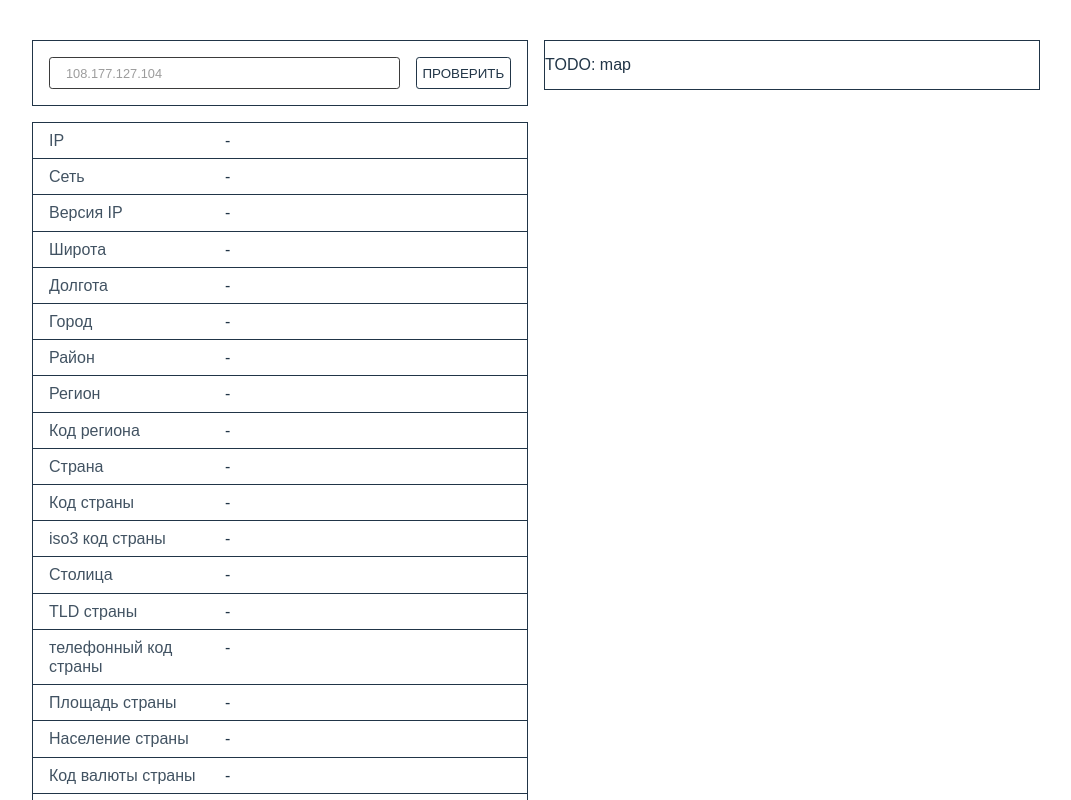
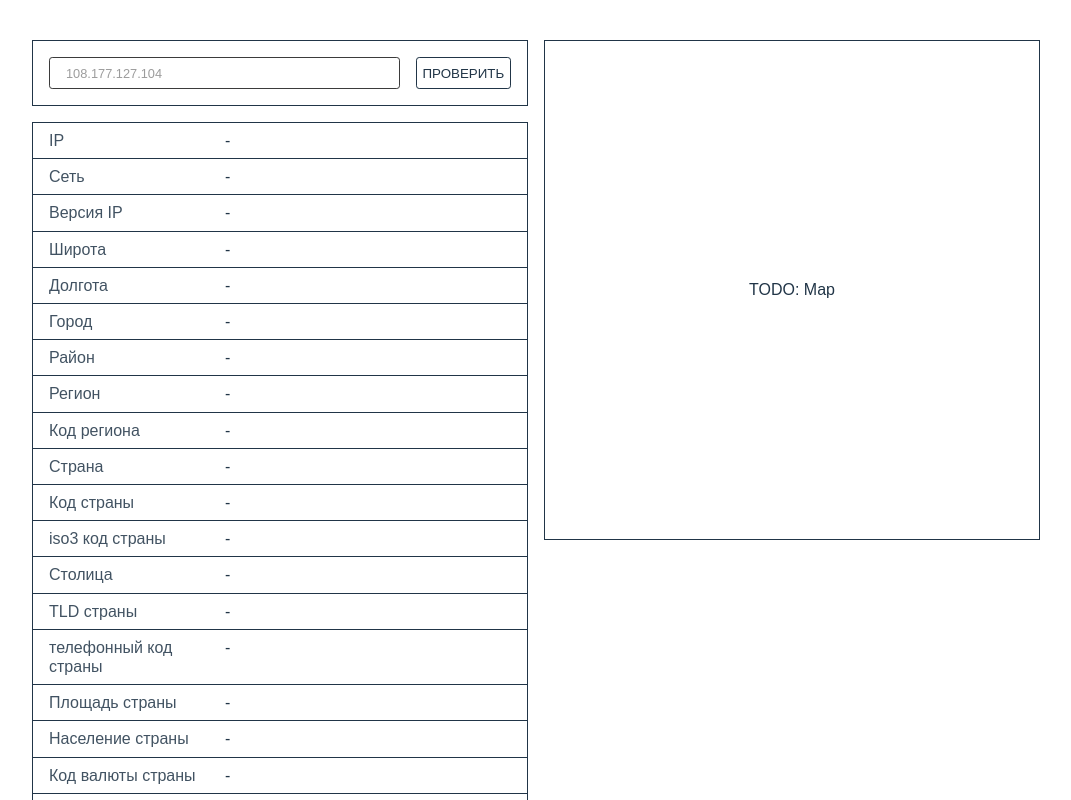
Before and after one commit to Sergey-Maxim0v/ip-check, a React (Vite) app: page / in a window 1280 px wide. Shown: the top 800 px of the page, without its empty margins (104-1175 px from the left). Built offline with nearby package versions, Linux system fonts and the light colour scheme; no server answers.

Commit message:
Map: todo

```diff
--- /dev/null
+++ b/src/components/Map/index.tsx
@@ -0,0 +1,15 @@
+import { IInfo } from "../../constants/defaultInfo.ts";
+
+import styles from "./styles.module.scss";
+
+const Map = ({ info }: { info: IInfo }) => {
+  const coordinates =
+    info.latitude.value && info.longitude.value
+      ? `${info.latitude.value},${info.longitude.value}`
+      : undefined;
+
+  console.log(coordinates);
+  return <div className={styles.map}>TODO: Map</div>;
+};
+
+export default Map;
--- /dev/null
+++ b/src/components/Map/styles.module.scss
@@ -0,0 +1,7 @@
+.map {
+  width: 100%;
+  height: 100%;
+  display: flex;
+  align-items: center;
+  justify-content: center;
+}
--- a/src/components/Page/index.tsx
+++ b/src/components/Page/index.tsx
@@ -4,6 +4,7 @@ import { useState } from "react";
 import styles from "./styles.module.scss";
 import Form from "../Form";
 import InfoElement from "../InfoElement";
+import Map from "../Map";
 
 const Page = () => {
   const [ip, setIp] = useState<string>();
@@ -24,10 +25,7 @@ const Page = () => {
       </div>
 
       <div className={styles.map}>
-        <br />
-        TODO: map
-        <br />
-        <br />
+        <Map info={info} />
       </div>
     </div>
   );
--- a/src/components/Page/styles.module.scss
+++ b/src/components/Page/styles.module.scss
@@ -44,4 +44,9 @@
 
 .map {
   border: 1px solid currentColor;
+  height: 500px;
+  max-height: 70vh;
+  display: flex;
+  align-items: center;
+  justify-content: center;
 }
--- a/src/constants/defaultInfo.ts
+++ b/src/constants/defaultInfo.ts
@@ -129,7 +129,7 @@ export const DEFAULT_INFO: IInfo = {
     description: "currency name",
   },
   in_eu: {
-    name: "Страна член ЕС",
+    name: "Страна ЕС",
     value: undefined,
     source: undefined,
     description:
--- a/src/hooks/useIpInfo.ts
+++ b/src/hooks/useIpInfo.ts
@@ -6,7 +6,6 @@ import { getIpApiCom } from "../api/getIpApiCom.ts";
 import { getIpApiCo } from "../api/getIpApiCo.ts";
 
 export const useIpInfo = (ip?: string) => {
-  console.log(ip);
   const [info, setInfo] = useState<IInfo>(DEFAULT_INFO);
   const [isLoadingIpApiCo, setIsLoadingIpApiCo] = useState(false);
   const [isLoadingIpApiCom, setIsLoadingIpApiCom] = useState(false);
```
